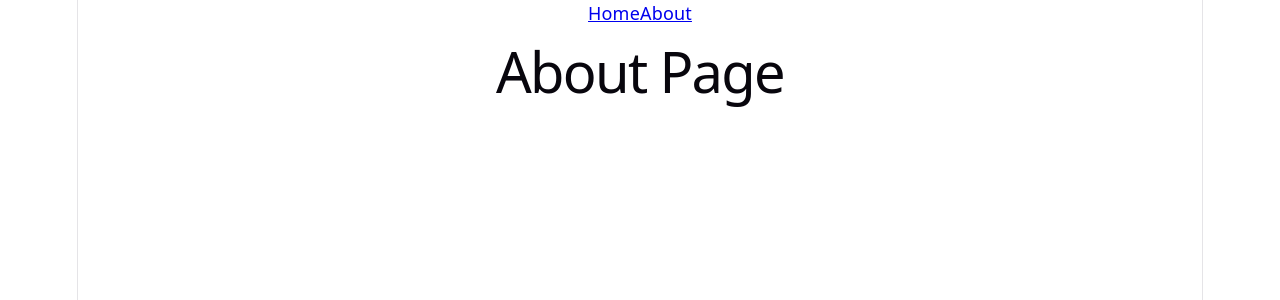
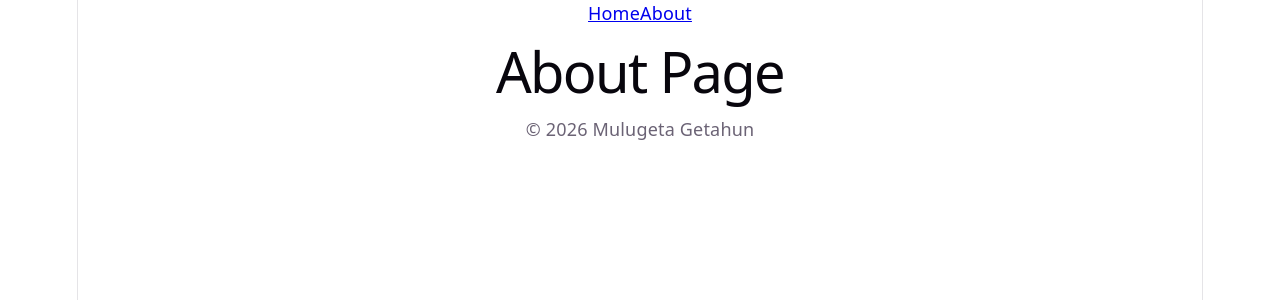
Before and after one commit to Scwtb8235/portfolio, a React (Vite) app in the folder client/: page /about in a window 1280 px wide. Shown: the top 300 px of the page. Built offline with nearby package versions, Linux system fonts and the light colour scheme.

Commit message:
added footer and other updates

```diff
--- a/client/src/App.jsx
+++ b/client/src/App.jsx
@@ -2,15 +2,17 @@ import { Routes, Route } from 'react-router-dom';
 import Home from './pages/Home';
 import About from './pages/About';
 import Navbar from './pages/Navbar';
+import Footer from './components/layout/Footer';
 function App(){
   return(
-    <div>
-      <Navbar />
-      <Routes>
-        <Route path="/" element={<Home />} />
-        <Route path="/about" element ={<About/>} />
-      </Routes>
-    </div>
+
+      <>
+      <Navbar /><Routes>
+      <Route path="/" element={<Home />} />
+      <Route path="/about" element={<About />} />
+    </Routes><
+      Footer />
+      </>
   )
 };
  export default App;
--- a/client/src/components/layout/Footer.jsx
+++ b/client/src/components/layout/Footer.jsx
@@ -1,5 +1,5 @@
 function Footer() {
-  return <footer>© {new Date().getFullYear()} Your Name</footer>
+  return <footer>© {new Date().getFullYear()} Mulugeta Getahun </footer>
 }
 
 export default Footer
```
